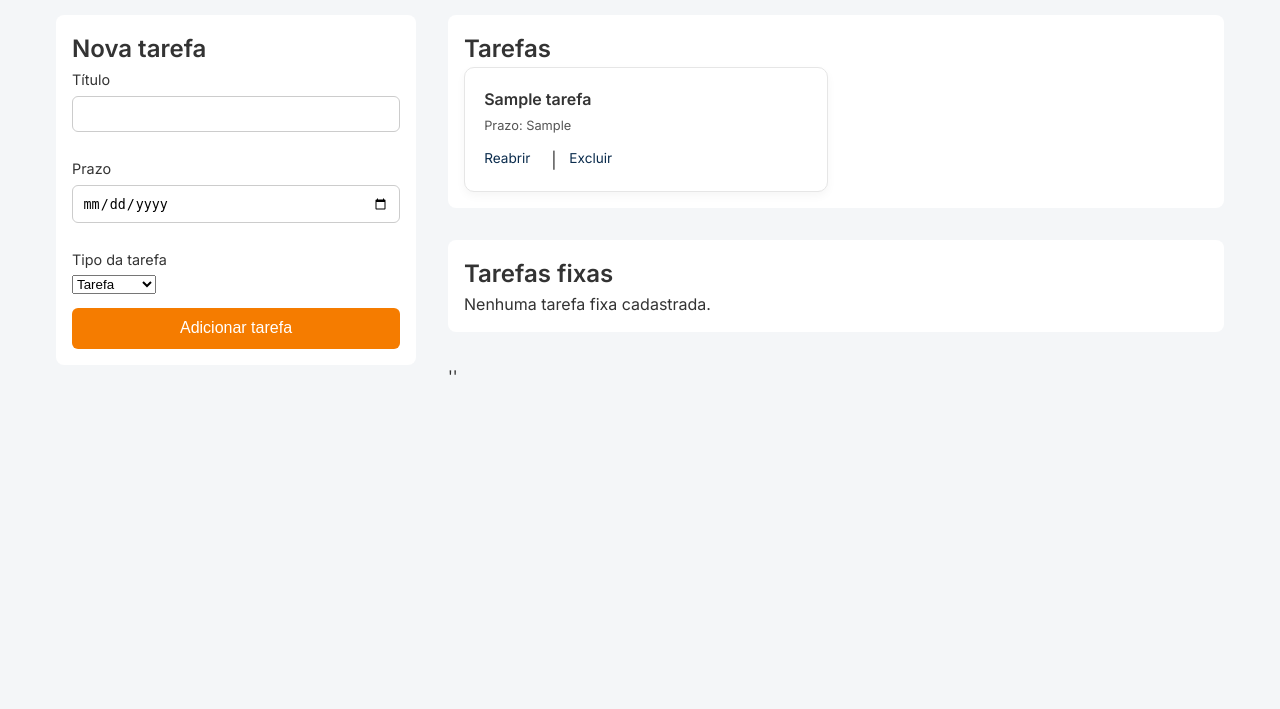
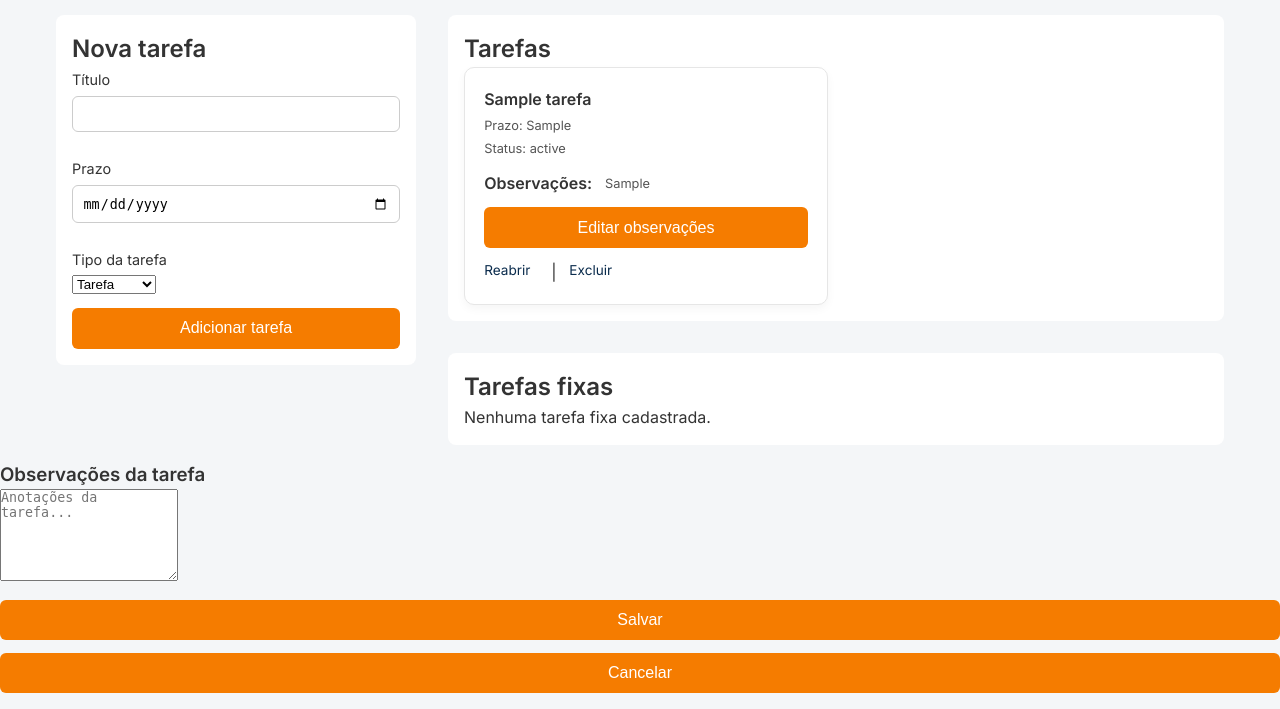
Before and after one commit to Marcos-Moreira5112/controle_merces, a PHP site: page /tarefas.php in a window 1280 px wide. Shown: the part 91-800 px from the top of the page. Run offline with PHP 8.4, Linux system fonts and the light colour scheme; the visitor is signed in with stand-in values (Sample User, id 1); tables that the repository leaves empty or names only in its code hold one stand-in row (values such as "Sample post").

Commit message:
Foi atualizado as observações das tasks

```diff
--- a/public/tarefas.php
+++ b/public/tarefas.php
@@ -84,8 +84,89 @@ if (isset($_GET['acao'], $_GET['id']) && $_GET['acao'] === 'delete') {
     exit;
 }
 
+$hoje = new DateTime('today');
+
+// buscar tarefas fixas pendentes
+$sqlFixas = "
+    SELECT *
+    FROM tarefas
+    WHERE tipo = 'fixa'
+      AND status = 'pendente'
+      AND usuario_id = :usuario_id
+";
+
+$stmtFixas = $pdo->prepare($sqlFixas);
+$stmtFixas->bindParam(':usuario_id', $usuario_id);
+$stmtFixas->execute();
+
+$tarefasFixas = $stmtFixas->fetchAll(PDO::FETCH_ASSOC);
+
+foreach ($tarefasFixas as $tarefa) {
+
+    $prazo = new DateTime($tarefa['prazo']);
+
+    // só gera próxima se já venceu
+    if ($prazo >= $hoje) {
+        continue;
+    }
+
+    // calcula próximo mês
+    $proximoPrazo = clone $prazo;
+    $proximoPrazo->modify('+1 month');
+
+    $mes = (int) $proximoPrazo->format('n');
+    $ano = (int) $proximoPrazo->format('Y');
+
+    // verificar se já existe tarefa para o próximo mês
+    $sqlExiste = "
+        SELECT COUNT(*)
+        FROM tarefas
+        WHERE tipo = 'fixa'
+          AND usuario_id = :usuario_id
+          AND titulo = :titulo
+          AND mes_referencia = :mes
+          AND ano_referencia = :ano
+    ";
+
+    $stmtExiste = $pdo->prepare($sqlExiste);
+    $stmtExiste->execute([
+        ':usuario_id' => $usuario_id,
+        ':titulo'     => $tarefa['titulo'],
+        ':mes'        => $mes,
+        ':ano'        => $ano
+    ]);
+
+    if ($stmtExiste->fetchColumn() > 0) {
+        continue;
+    }
+
+    // definir tarefa origem
+    $origemId = $tarefa['tarefa_origem_id'] ?? $tarefa['id'];
+
+    // criar nova tarefa fixa
+    $sqlInsert = "
+        INSERT INTO tarefas (
+            titulo, prazo, status, tipo, usuario_id,
+            mes_referencia, ano_referencia, tarefa_origem_id
+        ) VALUES (
+            :titulo, :prazo, 'pendente', 'fixa', :usuario_id,
+            :mes, :ano, :origem
+        )
+    ";
+
+    $stmtInsert = $pdo->prepare($sqlInsert);
+    $stmtInsert->execute([
+        ':titulo'     => $tarefa['titulo'],
+        ':prazo'      => $proximoPrazo->format('Y-m-d'),
+        ':usuario_id' => $usuario_id,
+        ':mes'        => $mes,
+        ':ano'        => $ano,
+        ':origem'     => $origemId
+    ]);
+}
+
 $sql = "
-    SELECT id, titulo, prazo, status, tipo
+    SELECT id, titulo, prazo, status, tipo, observacoes
     FROM tarefas
     WHERE usuario_id = :usuario_id
     ORDER BY prazo ASC
@@ -179,6 +260,26 @@ foreach ($tarefas as $tarefa) {
                             <li class="<?= $tarefa['status'] === 'concluida' ? 'concluida' : '' ?>">
                                 <h3><?= htmlspecialchars($tarefa['titulo']) ?></h3>
                                 <p>Prazo: <?= $tarefa['prazo'] ?></p>
+                                <p>Status: <?= $tarefa['status'] ?></p>
+
+                                <div class="observacoes-preview">
+                                    <strong>Observações:</strong>
+
+                                    <?php if (!empty($tarefa['observacoes'])): ?>
+                                        <p><?= nl2br(htmlspecialchars($tarefa['observacoes'])) ?></p>
+                                    <?php else: ?>
+                                        <p class="sem-observacoes">Nenhuma observação</p>
+                                    <?php endif; ?>
+                                </div>
+
+                                <button
+                                    class="btn-observacoes"
+                                    data-id="<?= $tarefa['id'] ?>"
+                                    data-observacoes="<?= htmlspecialchars($tarefa['observacoes'] ?? '', ENT_QUOTES) ?>"
+                                >
+                                    Editar observações
+                                </button>
+
                                 <div>
                                     <a href="?acao=toggle&id=<?= $tarefa['id'] ?>">
                                         <?= $tarefa['status'] === 'pendente' ? 'Concluir' : 'Reabrir' ?>
@@ -202,6 +303,26 @@ foreach ($tarefas as $tarefa) {
                             <li class="<?= $tarefa['status'] === 'concluida' ? 'concluida' : '' ?>">
                                 <h3><?= htmlspecialchars($tarefa['titulo']) ?></h3>
                                 <p>Prazo: <?= $tarefa['prazo'] ?></p>
+                                <p>Status: <?= $tarefa['status'] ?></p>
+
+                                <div class="observacoes-preview">
+                                    <strong>Observações:</strong>
+
+                                    <?php if (!empty($tarefa['observacoes'])): ?>
+                                        <p><?= nl2br(htmlspecialchars($tarefa['observacoes'])) ?></p>
+                                    <?php else: ?>
+                                        <p class="sem-observacoes">Nenhuma observação</p>
+                                    <?php endif; ?>
+                                </div>
+
+                                <button
+                                    class="btn-observacoes"
+                                    data-id="<?= $tarefa['id'] ?>"
+                                    data-observacoes="<?= htmlspecialchars($tarefa['observacoes'] ?? '', ENT_QUOTES) ?>"
+                                >
+                                    Editar observações
+                                </button>
+
                                 <div>
                                     <a href="?acao=toggle&id=<?= $tarefa['id'] ?>">
                                         <?= $tarefa['status'] === 'pendente' ? 'Concluir' : 'Reabrir' ?>
@@ -209,17 +330,41 @@ foreach ($tarefas as $tarefa) {
                                     |
                                     <a href="?acao=delete&id=<?= $tarefa['id'] ?>">Excluir</a>
                                 </div>
+
                             </li>
                         <?php endforeach; ?>
                     </ul>
                 <?php endif; ?>
-            </section>''
+            </section>
 
         </div>
 
     </div>
 </main>
 
+     <div id="modalObservacoes" class="modal hidden">
+            <div class="modal-content">
+                <h3>Observações da tarefa</h3>
+
+                <form method="POST" action="salvar_observacoes.php">
+                    <input type="hidden" name="tarefa_id" id="modalTarefaId">
+
+                    <textarea
+                        name="observacoes"
+                        id="modalObservacoesTexto"
+                        rows="6"
+                        placeholder="Anotações da tarefa..."
+                    ></textarea>
+
+                    <div class="modal-actions">
+                        <button type="submit">Salvar</button>
+                        <button type="button" id="fecharModal">Cancelar</button>
+                    </div>
+                </form>
+            </div>
+        </div>
+
+
     <script src="assets/js/main.js"></script>
 
 </body>
```
Also changed, not shown: public/salvar_observacoes.php (added, +29 -0 lines), public/assets/js/main.js.
